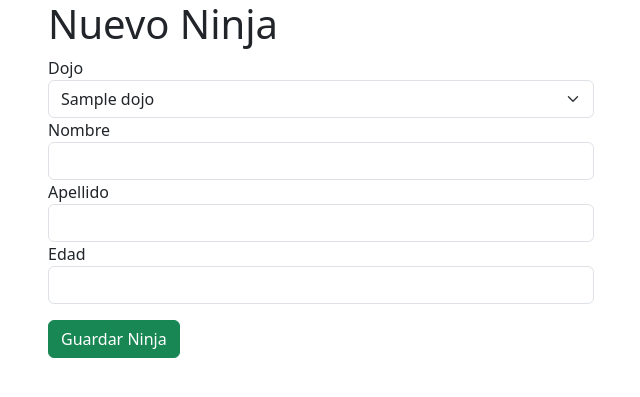
After one commit to cindychateau/Python-AngloAmerican, a Flask app: page /new/ninja in a window 1280 px wide. The commit adds this page. Shown: the top 397 px of the page, without its empty margins (34-674 px from the left). Run offline with Flask 3, Linux system fonts and the light colour scheme; tables that the repository leaves empty hold one stand-in row (values such as "Sample post").

Commit message:
Dojos y Ninja terminado

```diff
--- a/4.- Flask/dojos_ninjas/flask_app/controllers/dojos_ninjas_controller.py
+++ b/4.- Flask/dojos_ninjas/flask_app/controllers/dojos_ninjas_controller.py
@@ -19,3 +19,22 @@ def create_dojo():
     #request.form = {"name": "Chile"}
     Dojo.save(request.form)
     return redirect('/dojos')
+
+#Mostrar el formulario
+@app.route('/new/ninja')
+def new_ninja():
+    lista_dojos = Dojo.get_all() #Lista instancias de Dojo
+    return render_template('new.html', dojos=lista_dojos)
+
+#Recibir formulario
+@app.route('/create/ninja', methods=['POST'])
+def create_ninja():
+    #request.form = {"first_name":"Elena", "last_name": "De Troya", "age":18, "dojo_id": 1}
+    Ninja.save(request.form)
+    return redirect('/dojos')
+
+@app.route('/dojos/<int:id>')
+def show_dojo(id):
+    data = {"id": id}
+    dojo = Dojo.get_dojo_with_ninjas(data)
+    return render_template('dojo.html', dojo=dojo)
--- a/4.- Flask/dojos_ninjas/flask_app/models/dojos.py
+++ b/4.- Flask/dojos_ninjas/flask_app/models/dojos.py
@@ -35,3 +35,25 @@ class Dojo:
         query = "INSERT INTO dojos (name) VALUES (%(name)s)" #-> INSERT INTO dojos (name) VALUES ('Chile')
         result = connectToMySQL('esquema_dojos_ninjas').query_db(query, formulario)
         return result
+
+    @classmethod
+    def get_dojo_with_ninjas(cls, data):
+        #data = {"id": 1}
+        query = "SELECT * FROM dojos LEFT JOIN ninjas ON ninjas.dojo_id = dojos.id WHERE dojos.id = %(id)s"
+        results = connectToMySQL('esquema_dojos_ninjas').query_db(query, data) #Lista de Diccionarios
+        #POR DEF vamos a tener 1 registro
+        dojo = cls(results[0]) #Creamos instancia de Dojo
+        #dojo.ninjas = []
+        for row in results:
+            ninja = {
+                'id': row['ninjas.id'], #
+                'first_name': row['first_name'],
+                'last_name': row['last_name'],
+                'age': row['age'],
+                'created_at': row['created_at'],
+                'updated_at': row['updated_at'],
+                'dojo_id': row['dojo_id']
+            }
+            instancia_ninja = Ninja(ninja)
+            dojo.ninjas.append(instancia_ninja)
+        return dojo
--- a/4.- Flask/dojos_ninjas/flask_app/models/ninjas.py
+++ b/4.- Flask/dojos_ninjas/flask_app/models/ninjas.py
@@ -14,7 +14,7 @@ class Ninja:
 
     @classmethod
     def save(cls, formulario):
-        #formulario = {"first_name": "Elena", "last_name": "De Troya", "age": 18, "dojo_id": 1}
+        #formulario = {"first_name":"Elena", "last_name": "De Troya", "age":18, "dojo_id": 1}
         query = "INSERT INTO ninjas (first_name, last_name, age, dojo_id) VALUES (%(first_name)s, %(last_name)s, %(age)s, %(dojo_id)s)"
         result = connectToMySQL('esquema_dojos_ninjas').query_db(query, formulario)
         return result
--- a/4.- Flask/dojos_ninjas/flask_app/templates/index.html
+++ b/4.- Flask/dojos_ninjas/flask_app/templates/index.html
@@ -23,7 +23,7 @@
                 <h2>Todos los Dojos</h2>
                 {% for dojo in dojos %}
                 <p>
-                    <a href="#">{{dojo.name}}</a>
+                    <a href="/dojos/{{dojo.id}}">{{dojo.name}}</a>
                 </p>
                 {% endfor %}
 
--- /dev/null
+++ b/4.- Flask/dojos_ninjas/flask_app/templates/new.html
@@ -0,0 +1,39 @@
+<!DOCTYPE html>
+<html lang="en">
+<head>
+    <meta charset="UTF-8">
+    <meta name="viewport" content="width=device-width, initial-scale=1.0">
+    <title>Nuevo Ninja</title>
+    <link href="https://cdn.jsdelivr.net/npm/bootstrap@5.3.2/dist/css/bootstrap.min.css" rel="stylesheet" integrity="sha384-T3c6CoIi6uLrA9TneNEoa7RxnatzjcDSCmG1MXxSR1GAsXEV/Dwwykc2MPK8M2HN" crossorigin="anonymous">
+</head>
+<body>
+    <div class="container">
+        <div class="row">
+            <form class="col-6" action="/create/ninja" method="POST">
+                <h1>Nuevo Ninja</h1>
+                <div>
+                    <label>Dojo</label>
+                    <select class="form-select" name="dojo_id">
+                        {% for dojo in dojos %}
+                            <option value="{{dojo.id}}">{{dojo.name}}</option>
+                        {% endfor %}
+                    </select>
+                </div>
+                <div>
+                    <label>Nombre</label>
+                    <input type="text" class="form-control" name="first_name" >
+                </div>
+                <div>
+                    <label>Apellido</label>
+                    <input type="text" class="form-control" name="last_name" >
+                </div>
+                <div>
+                    <label>Edad</label>
+                    <input type="number" class="form-control" name="age" >
+                </div>
+                <input type="submit" value="Guardar Ninja" class="btn btn-success mt-3" >
+            </form>
+        </div>
+    </div>
+</body>
+</html>
```
Also changed, not shown: 4.- Flask/dojos_ninjas/flask_app/templates/dojo.html (added, +32 -0 lines).
